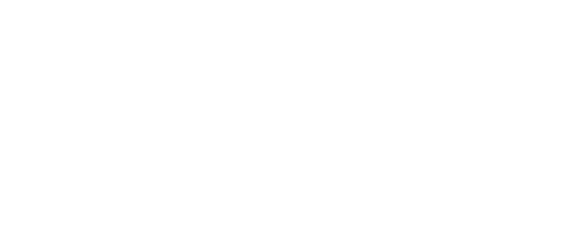
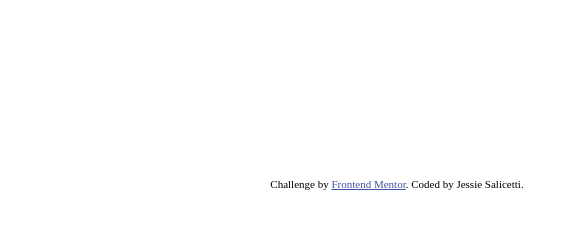
Before and after one commit to jsalicetti/SBA326, a plain HTML site: page index.html in a window 1280 px wide. Shown: the full height of the page, 243-821 px from the left. Drawn offline with Linux system fonts and the light colour scheme.

Commit message:
edited the attribution footer

```diff
--- a/index.html
+++ b/index.html
@@ -54,13 +54,16 @@
         <span class="zeroStorage">0 GB</span>
         <span class="fullStorage">1000 GB</span>
       </div>
+    </main>
+  </div>
+</div>
+<footer>
 
-
-
-
-
-
-        </main>
+  <div class="attribution">
+    Challenge by <a href="https://www.frontendmentor.io?ref=challenge" target="_blank">Frontend Mentor</a>.
+    Coded by Jessie Salicetti</a>.
+  </div>
+</footer>
 
 
 </body>
```
